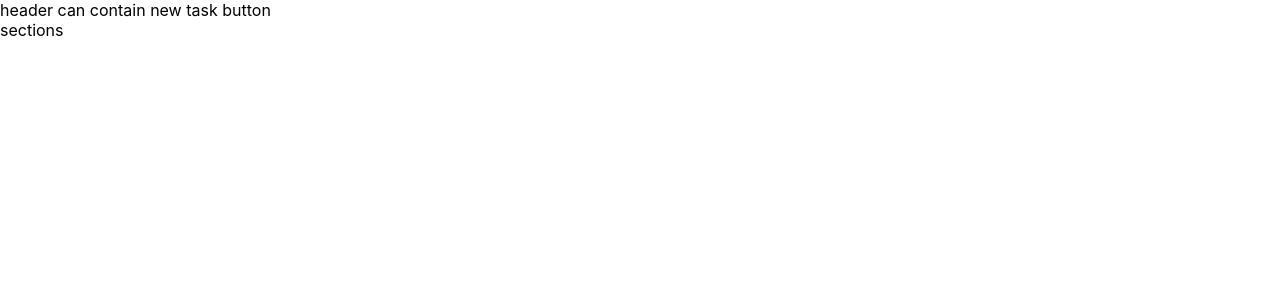
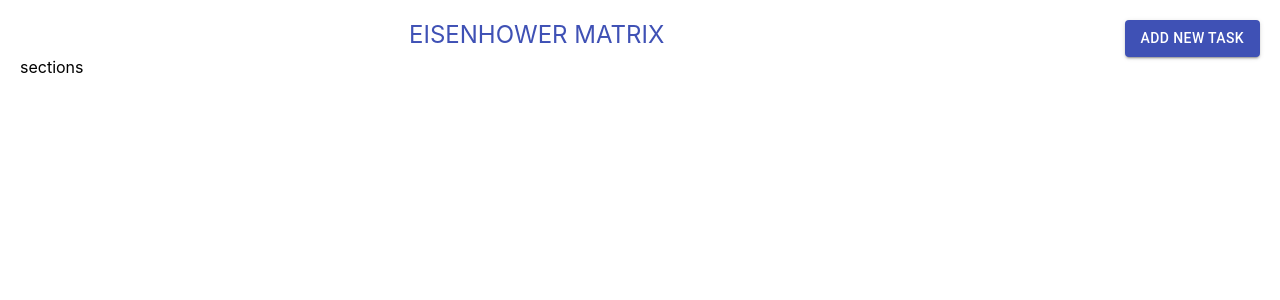
Before and after one commit to rukhsarafroz/eisenhower-matrix-app, a React (Create React App) app: page / in a window 1280 px wide. Shown: the top 300 px of the page. Built offline with nearby package versions, Linux system fonts and the light colour scheme.

Commit message:
add new task button and heading

```diff
--- a/src/components/Eisenboard.js
+++ b/src/components/Eisenboard.js
@@ -1,13 +1,37 @@
-import { Grid } from "@material-ui/core";
 import React from "react";
+import { Button, Grid } from "@material-ui/core";
+import { makeStyles } from "@material-ui/core/styles";
+
+const useStyles = makeStyles(theme => ({
+    root: {
+      padding: 20
+    },
+    heading: {
+        fontSize: "24px",
+        color: "#3f51b5",
+        display: "flex",
+        justifyContent: "center"
+    },
+    buttonGrid: {
+        display: "flex",
+        justifyContent: "flex-end"
+    }
+  }));
 
 
 function Eisenboard (props) {
-
+    const classes = useStyles();
     return (
-        <Grid container direction="column">
-            <Grid item>
-                header can contain new task button
+        <Grid container direction="column" className={classes.root}>
+            <Grid item container>
+                <Grid item xs className={classes.heading}>
+                    EISENHOWER MATRIX
+                </Grid>
+                <Grid item xs={2} className={classes.buttonGrid}>
+                    <Button variant="contained" color="primary">
+                        ADD NEW TASK
+                    </Button>
+                </Grid>
             </Grid>
             <Grid item>
                 sections
```
